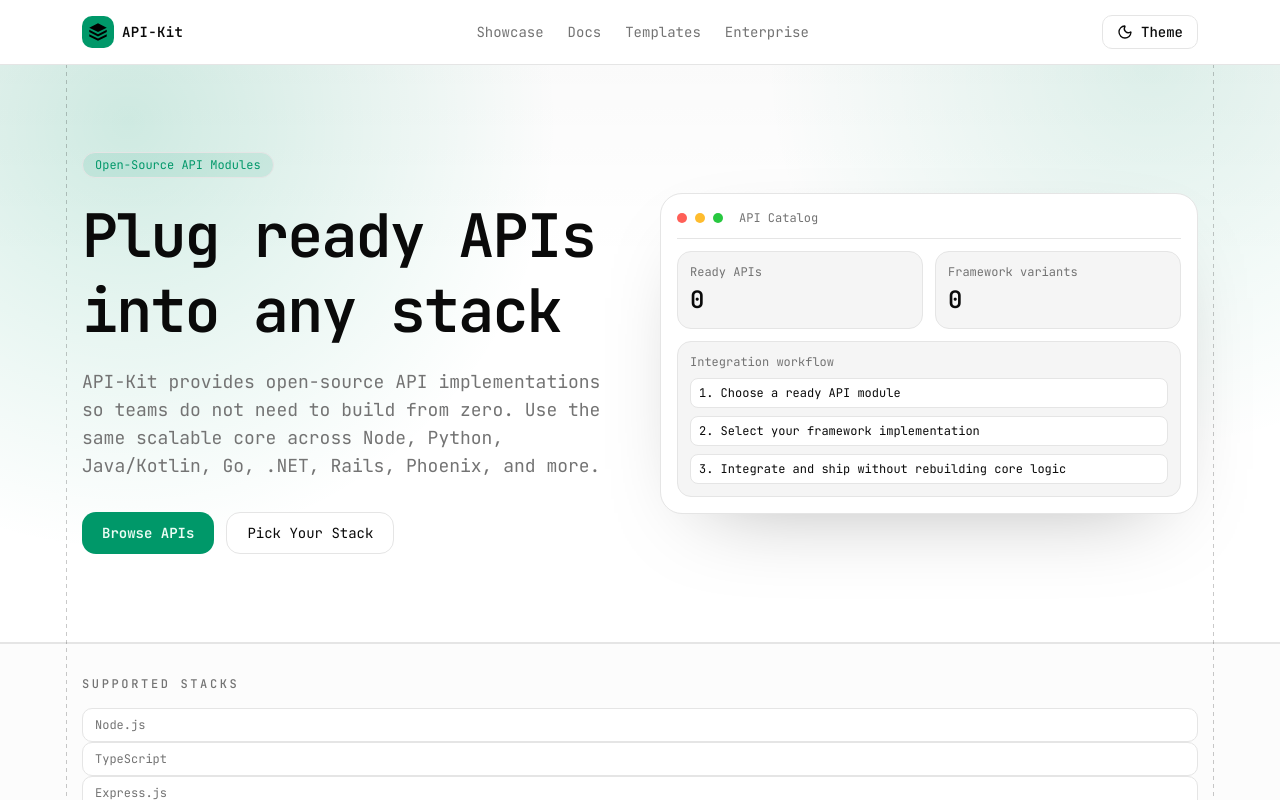
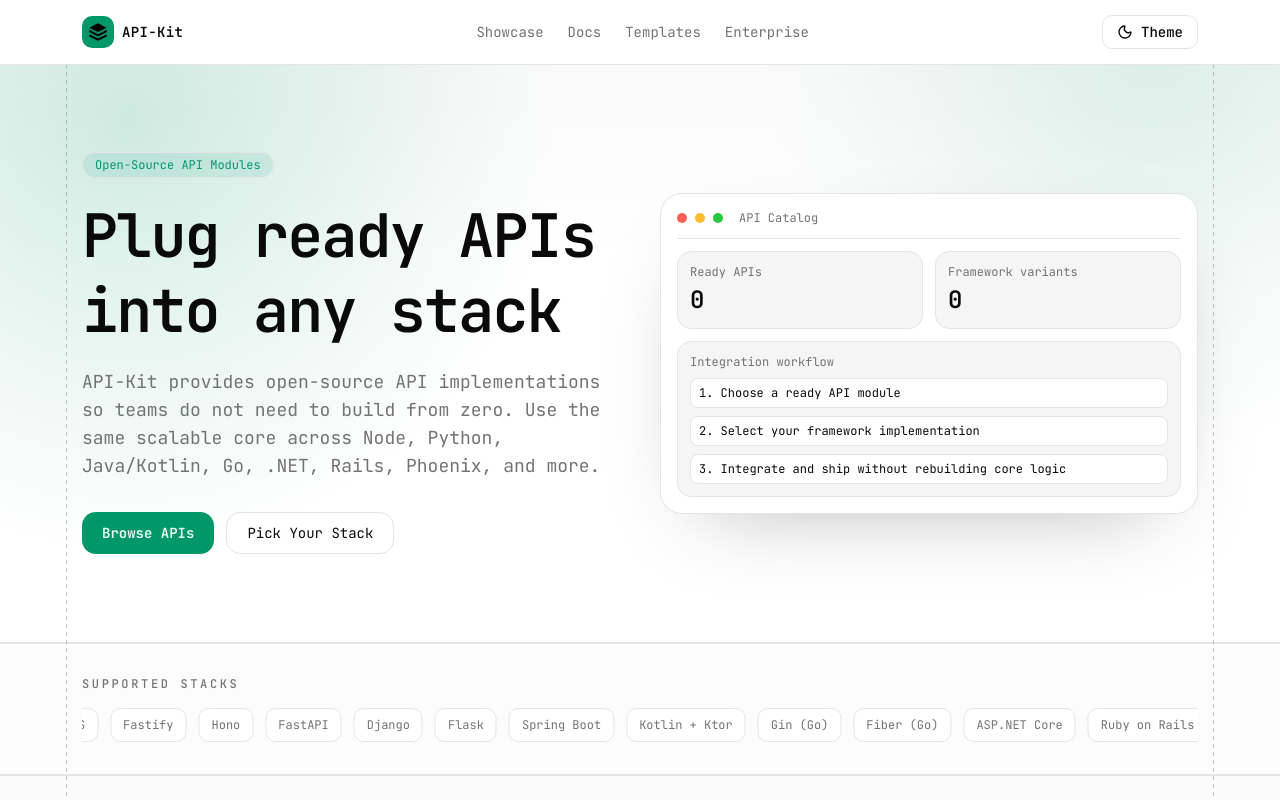
Before and after one commit to API-Kit-com/api-kit, a Next.js app: page / in a window 1280 px wide. Shown: the top 800 px of the page. Built offline with nearby package versions, Linux system fonts and the light colour scheme.

Commit message:
refactor: add reusable stack marquee animation styles

```diff
--- a/app/globals.css
+++ b/app/globals.css
@@ -285,4 +285,30 @@
   .docs-center-rails::after {
     right: 0;
   }
+
+  .stack-marquee-mask {
+    overflow: hidden;
+  }
+
+  .stack-marquee-track {
+    display: flex;
+    width: max-content;
+    gap: 0.75rem;
+    animation: stack-marquee-scroll 30s linear infinite;
+  }
+
+  @keyframes stack-marquee-scroll {
+    from {
+      transform: translateX(0);
+    }
+    to {
+      transform: translateX(-50%);
+    }
+  }
+
+  @media (prefers-reduced-motion: reduce) {
+    .stack-marquee-track {
+      animation: none;
+    }
+  }
 }
```
